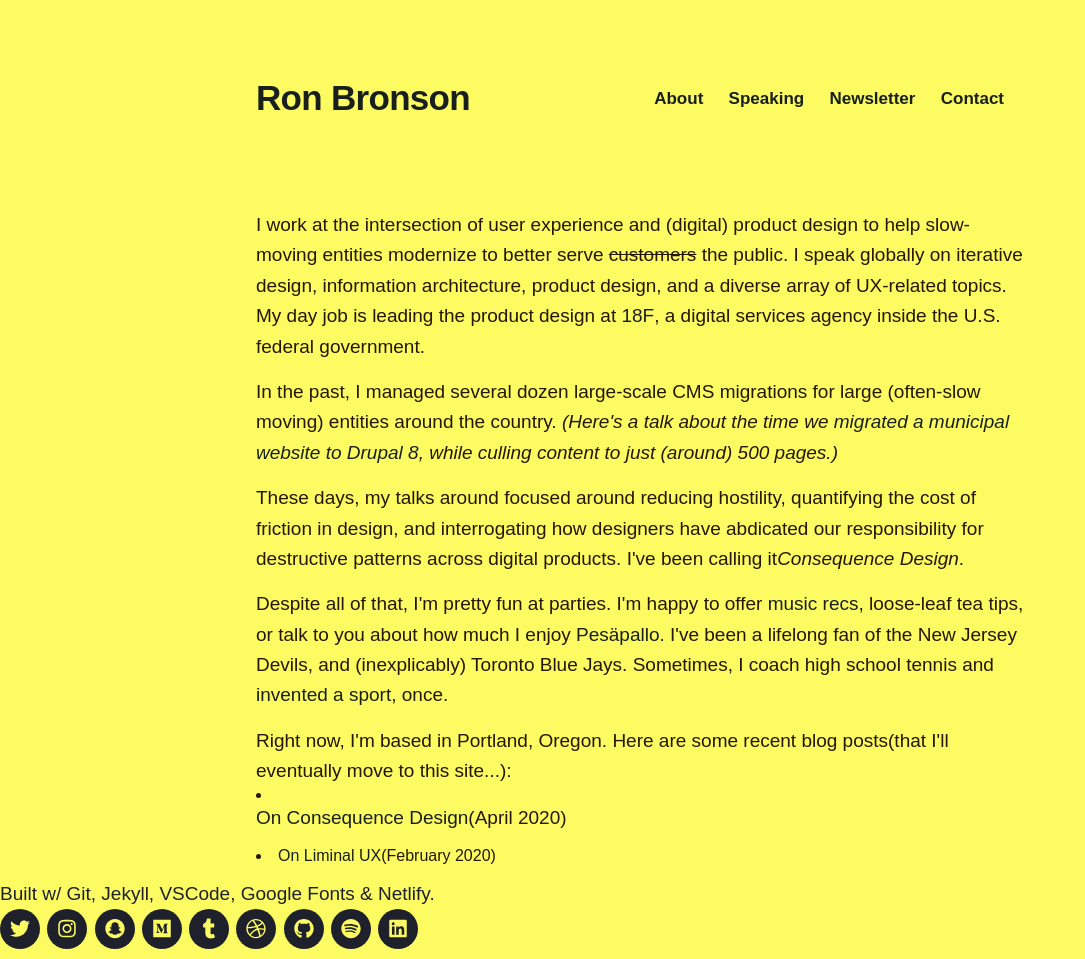
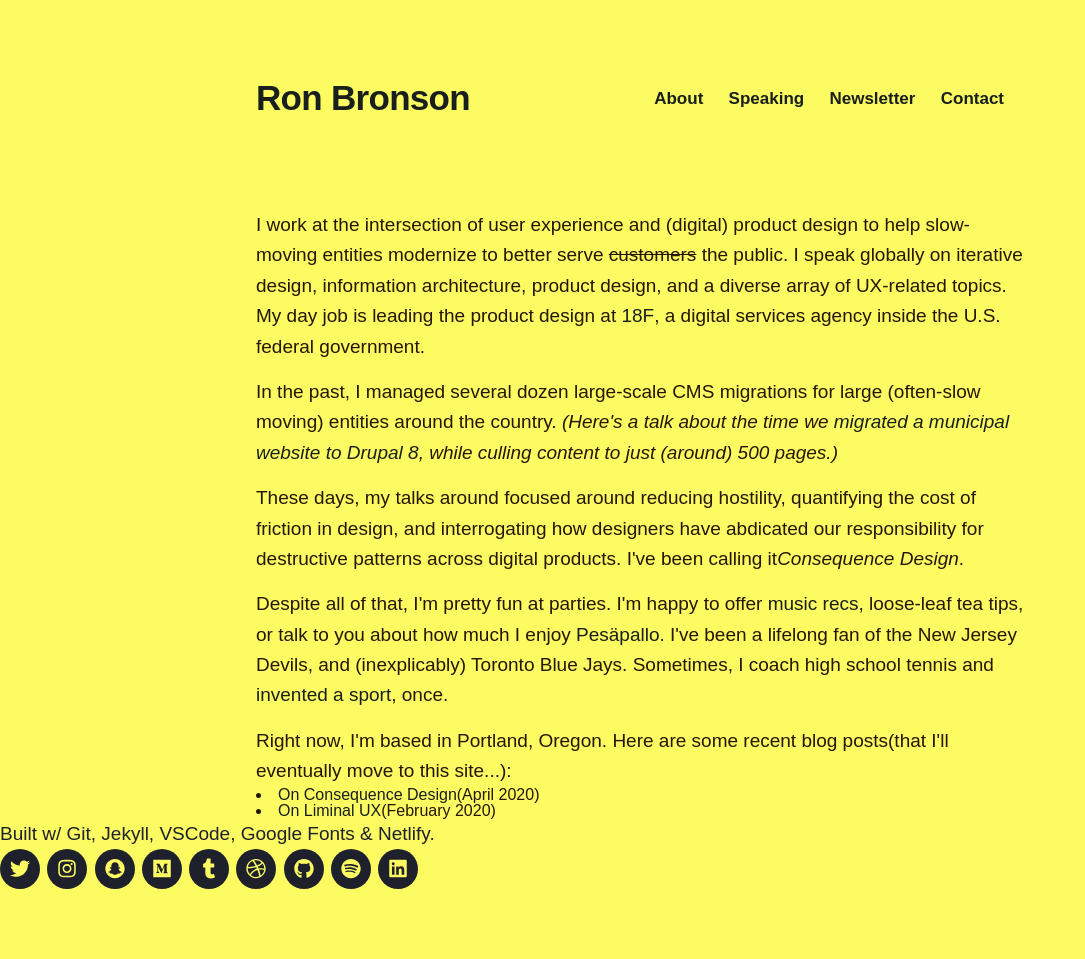
Before and after one commit to quarterback/2020-home, a Jekyll site: the page built from index.html, in a window 1280 px wide. Shown: the whole page, without its empty margins (0-1085 px from the left). Built offline with Jekyll 4.4.1, drawn with Linux system fonts in a browser that asks for light colours; nearby versions of some CDN libraries; some web fonts are replaced; after the commit the page ends 900 px from its top, so only the background shows below that.

Commit message:
Update index.html

```diff
--- a/index.html
+++ b/index.html
@@ -21,10 +21,10 @@ featured_image: /images/social.jpg
 
 		<p>Right now, I'm based in Portland, Oregon. Here are some recent blog posts(that I'll eventually move to this site...):</p>
 
-		<li><p><a href="https://consequence.design/post/616408785711431680/on-consequence-design">On Consequence Design</a>(April 2020)</li>
-		</p></li>
+		<li><a href="https://consequence.design/post/616408785711431680/on-consequence-design">On Consequence Design</a>(April 2020)</li>
+		</li>
 
-		<li><a href="https://work.ronbronson.com/post/190748064225/liminal-ux">On Liminal UX</a>(February 2020)<p></p></li>
+		<li><a href="https://work.ronbronson.com/post/190748064225/liminal-ux">On Liminal UX</a>(February 2020)</li>
 	</div>
 
 </section>
```
